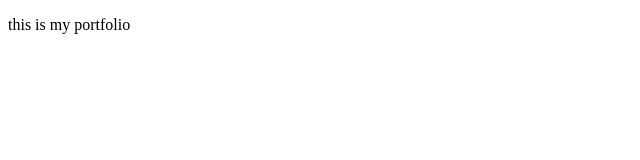
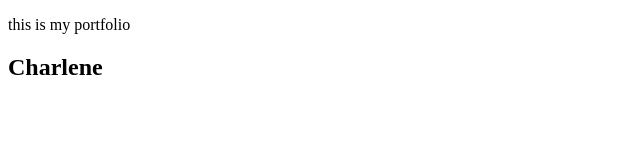
Before and after one commit to Ruterana/portifolio, a plain HTML site: page index.html in a window 1280 px wide. Shown: the whole page, without its empty margins (0-640 px from the left). Drawn offline with Linux system fonts and the light colour scheme.

Commit message:
i add a header

```diff
--- a/index.html
+++ b/index.html
@@ -8,6 +8,6 @@
 </head>
 <body>
     <p>this is my portfolio</p>
-
+    <h2>Charlene</h2>
 </body>
 </html>
```
Also changed, not shown: css/.css (deleted), 1 other file.
